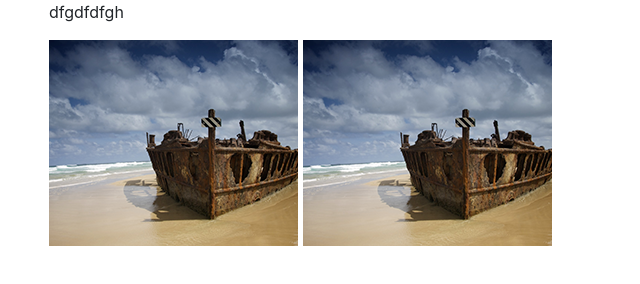
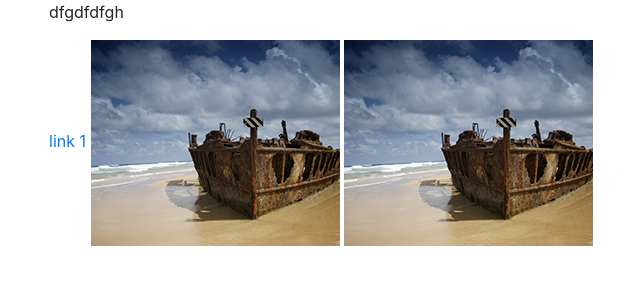
Before and after one commit to Md-Saad/project1, a plain HTML site: page index.html in a window 1280 px wide. Shown: the whole page, without its empty margins (36-676 px from the left). Drawn offline with nearby package versions, Linux system fonts and the light colour scheme.

Commit message:
Updated index file
 updated to set a brunch

```diff
--- a/index.html
+++ b/index.html
@@ -30,7 +30,7 @@
   <header class="top_header">
     <div class="container">
       <p>dfgdfdfgh</p>
-
+      <a href="#">link 1</a>
       <img src="img/australia.png" class="img-responsive">
       <img src="img/australia.png" class="img-responsive">
     </div>
```
